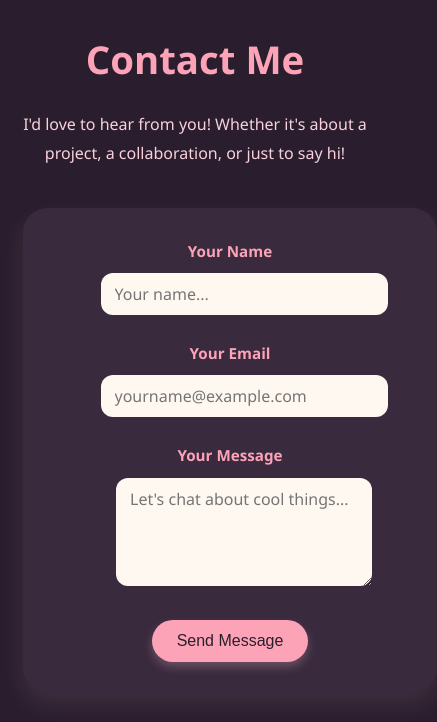
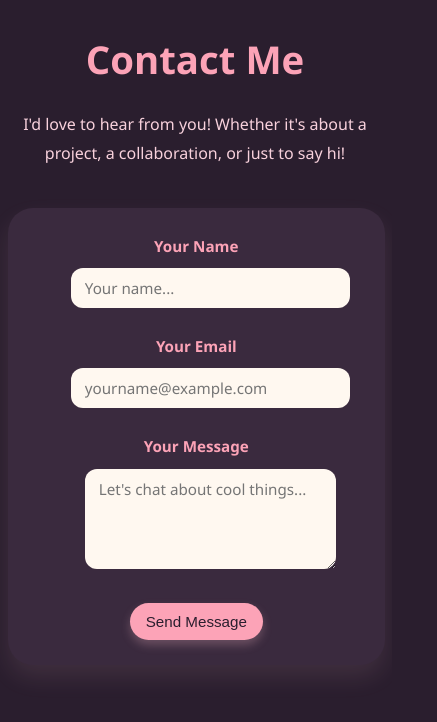
Before and after one commit to elaa001/Portfolio, a plain HTML site: page index.html in a window 390 px wide. Shown: the part 6925-7647 px from the top of the page, 437 px wide, since content can reach past the window. Drawn offline with Linux system fonts and the light colour scheme.

Commit message:
dark-theme-main.css

```diff
--- a/css/dark-theme-main.css
+++ b/css/dark-theme-main.css
@@ -311,9 +311,9 @@ hr {
 
 .contact-form {
   width: 100%;
-  max-width: 600px;
+   max-width: 450px;
   background-color: #3a2a3e;
-  padding: 50px;
+  padding: 35px 30px;
   border-radius: 25px;
   box-shadow: 0 12px 25px rgba(255, 192, 203, 0.1);
   margin: 0 auto;
@@ -423,16 +423,13 @@ hr {
 }
 @media (max-width: 600px) {
   .contact-form {
-    padding: 30px 20px;
-    margin: 20px 15px;
-  }
-
-  .contact-form input,
-  .contact-form textarea {
-    font-size: 1rem;
+    max-width: 90%;
+    padding: 25px 20px;
+    margin: 20px auto;
   }
 
   .form-submit button {
-    width: 100%;
+    font-size: 0.95rem;
+    padding: 10px 16px;
   }
 }
```
